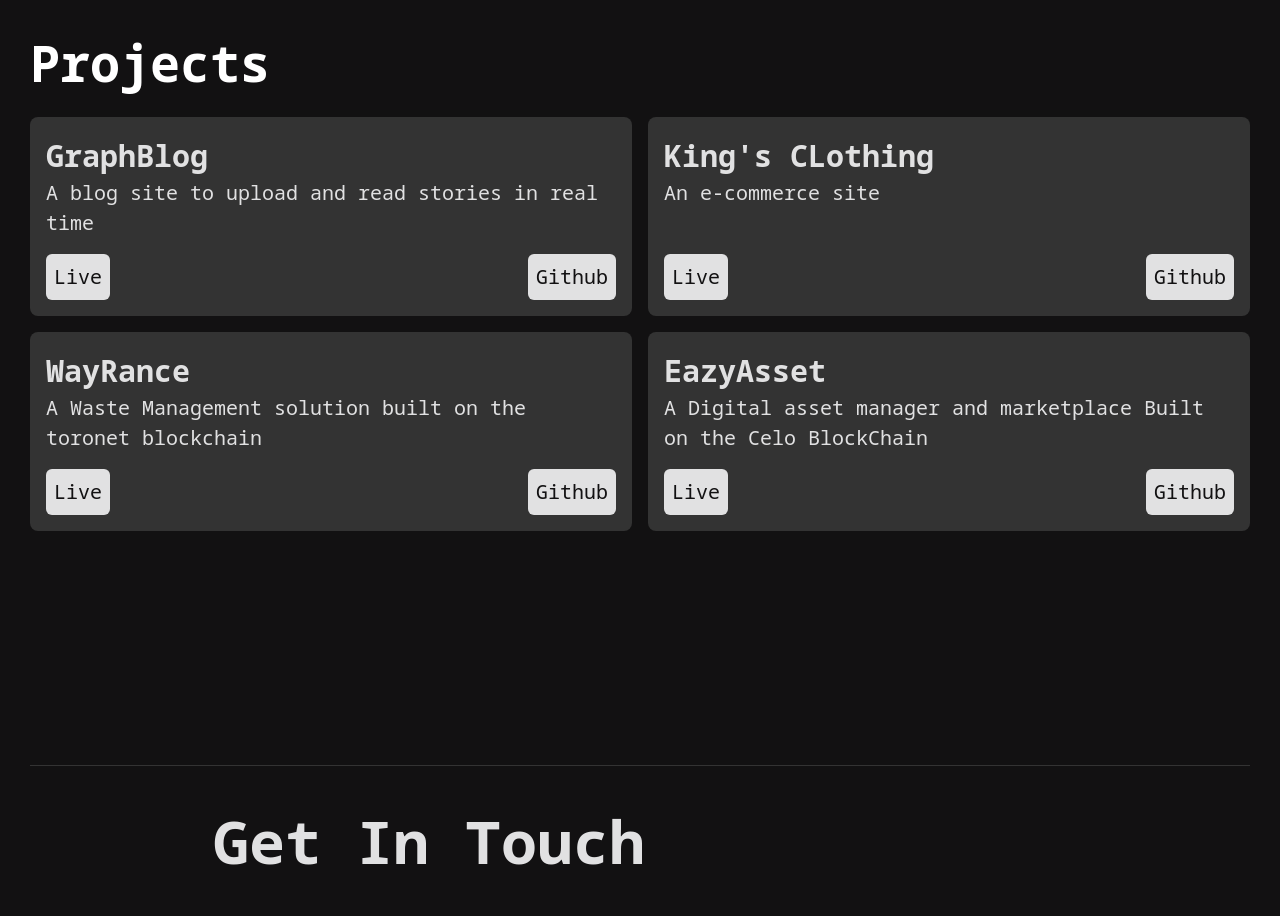
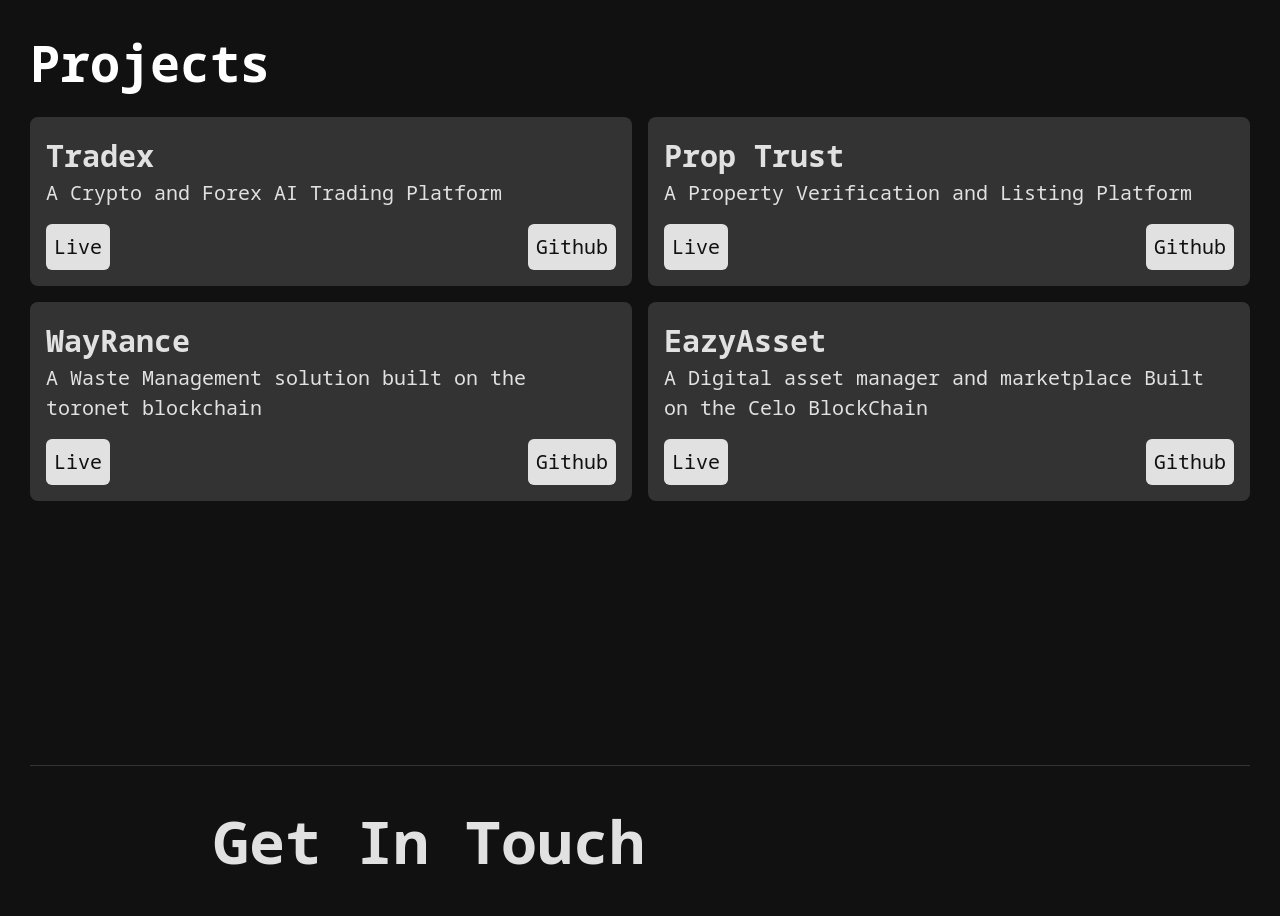
Before and after one commit to Odafe88/Repo_v3, a Next.js app in the folder dafe-portfolio/: page / in a window 1280 px wide. Shown: the part 2060-2976 px from the top of the page. Built offline with nearby package versions, Linux system fonts and the light colour scheme.

Commit message:
Updated Projects List

```diff
--- a/dafe-portfolio/src/components/Projects.jsx
+++ b/dafe-portfolio/src/components/Projects.jsx
@@ -5,18 +5,18 @@ import React from 'react'
 const Projects = () => {
     const projects = [
         {
-            name: "GraphBlog",
-            excerpt: "A blog site to upload and read stories in real time",
-            live: "http://graph-blog-weld.vercel.app/",
-            gh: "https://github.com/Odafe88/graph-blog",
-            tools: "Next.Js, Tailwindcss, graphql, graphCMS"
+            name: "Tradex",
+            excerpt: "A Crypto and Forex AI Trading Platform",
+            live: "https://tradex-247-lime.vercel.app/",
+            gh: "https://github.com/Odafe88/tradex_247/tree/dev",
+            tools: "REACT.Js, Typescript, Tailwindcss, Supabase, SQL"
         },
         {
-            name: "King's CLothing",
-            excerpt: "An e-commerce site",
-            live: "http://crwn-clothing-odafe88.vercel.app/",
-            gh: "https://github.com/Odafe88/crwn-clothing",
-            tools: "React, Sass, Redux, React Router"
+            name: "Prop Trust",
+            excerpt: "A Property Verification and Listing Platform",
+            live: "https://proptrust.vercel.app/",
+            gh: "https://github.com/DafeDaily/proptrust",
+            tools: "React, Typescript, Redux, Tailwind CSS, Supabase"
         },
         {
             name: "WayRance",
```
